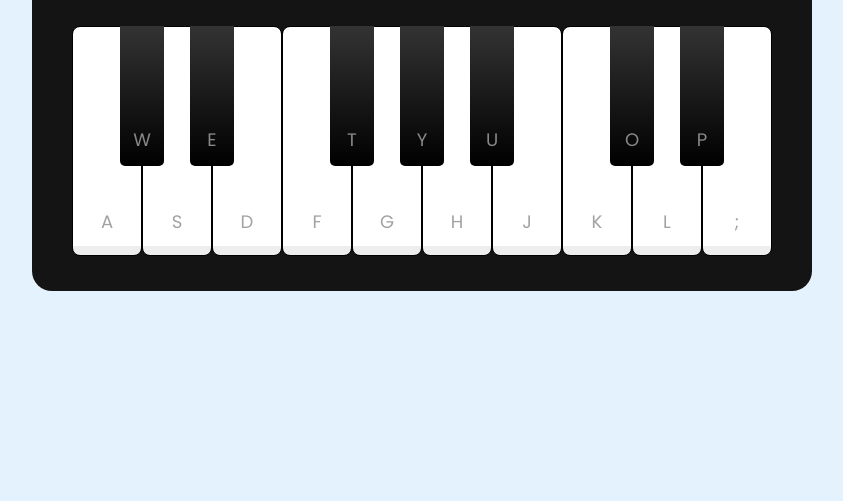
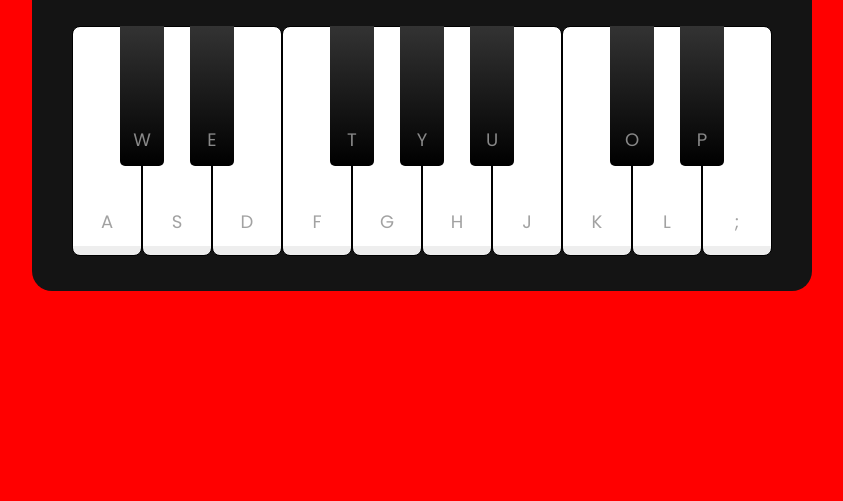
Before and after one commit to SarsharMirwais/Playable-PIANO-in-JavaScript, a plain HTML site: page index.html in a window 1280 px wide. Shown: the part 299-800 px from the top of the page, without its empty margins (218-1061 px from the left). Drawn offline with Linux system fonts and the light colour scheme.

Commit message:
background color changed

```diff
--- a/style.css
+++ b/style.css
@@ -1,48 +1,58 @@
 /* Import Google font - Poppins */
 @import url('https://fonts.googleapis.com/css2?family=Poppins:wght@400;500;600&display=swap');
+
 * {
   margin: 0;
   padding: 0;
   box-sizing: border-box;
   font-family: 'Poppins', sans-serif;
 }
+
 body {
   display: flex;
   align-items: center;
   justify-content: center;
   min-height: 100vh;
-  background: #E3F2FD;
+  background: red;
 }
+
 .wrapper {
   padding: 35px 40px;
   border-radius: 20px;
   background: #141414;
 }
+
 .wrapper header {
   display: flex;
   color: #B2B2B2;
   align-items: center;
   justify-content: space-between;
 }
+
 header h2 {
   font-size: 1.6rem;
 }
+
 header .column {
   display: flex;
   align-items: center;
 }
+
 header span {
   font-weight: 500;
   margin-right: 15px;
   font-size: 1.19rem;
 }
+
 header input {
   outline: none;
   border-radius: 30px;
 }
+
 .volume-slider input {
   accent-color: #fff;
 }
+
 .keys-checkbox input {
   height: 30px;
   width: 60px;
@@ -51,6 +61,7 @@ header input {
   position: relative;
   background: #4B4B4B
 }
+
 .keys-checkbox input::before {
   content: "";
   position: absolute;
@@ -63,21 +74,25 @@ header input {
   transform: translateY(-50%);
   transition: all 0.3s ease;
 }
+
 .keys-checkbox input:checked::before {
   left: 35px;
   background: #fff;
 }
+
 .piano-keys {
   display: flex;
   list-style: none;
   margin-top: 40px;
 }
+
 .piano-keys .key {
   cursor: pointer;
   user-select: none;
   position: relative;
   text-transform: uppercase;
 }
+
 .piano-keys .black {
   z-index: 2;
   width: 44px;
@@ -86,10 +101,12 @@ header input {
   border-radius: 0 0 5px 5px;
   background: linear-gradient(#333, #000);
 }
+
 .piano-keys .black.active {
-  box-shadow: inset -5px -10px 10px rgba(255,255,255,0.1);
-  background:linear-gradient(to bottom, #000, #434343);
+  box-shadow: inset -5px -10px 10px rgba(255, 255, 255, 0.1);
+  background: linear-gradient(to bottom, #000, #434343);
 }
+
 .piano-keys .white {
   height: 230px;
   width: 70px;
@@ -97,10 +114,12 @@ header input {
   border: 1px solid #000;
   background: linear-gradient(#fff 96%, #eee 4%);
 }
+
 .piano-keys .white.active {
-  box-shadow: inset -5px 5px 20px rgba(0,0,0,0.2);
-  background:linear-gradient(to bottom, #fff 0%, #eee 100%);
+  box-shadow: inset -5px 5px 20px rgba(0, 0, 0, 0.2);
+  background: linear-gradient(to bottom, #fff 0%, #eee 100%);
 }
+
 .piano-keys .key span {
   position: absolute;
   bottom: 20px;
@@ -109,9 +128,11 @@ header input {
   font-size: 1.13rem;
   text-align: center;
 }
+
 .piano-keys .key.hide span {
   display: none;
 }
+
 .piano-keys .black span {
   bottom: 13px;
   color: #888888;
@@ -121,26 +142,33 @@ header input {
   .wrapper {
     padding: 25px;
   }
+
   header {
     flex-direction: column;
   }
+
   header :where(h2, .column) {
     margin-bottom: 13px;
   }
+
   .volume-slider input {
     max-width: 100px;
   }
+
   .piano-keys {
     margin-top: 20px;
   }
+
   .piano-keys .key:where(:nth-child(9), :nth-child(10)) {
     display: none;
   }
+
   .piano-keys .black {
     height: 100px;
     width: 40px;
     margin: 0 -20px 0 -20px;
   }
+
   .piano-keys .white {
     height: 180px;
     width: 60px;
@@ -148,6 +176,7 @@ header input {
 }
 
 @media screen and (max-width: 615px) {
+
   .piano-keys .key:nth-child(13),
   .piano-keys .key:nth-child(14),
   .piano-keys .key:nth-child(15),
@@ -155,6 +184,7 @@ header input {
   .piano-keys .key :nth-child(17) {
     display: none;
   }
+
   .piano-keys .white {
     width: 50px;
   }
```
Also changed, not shown: Untitled.png (added).
